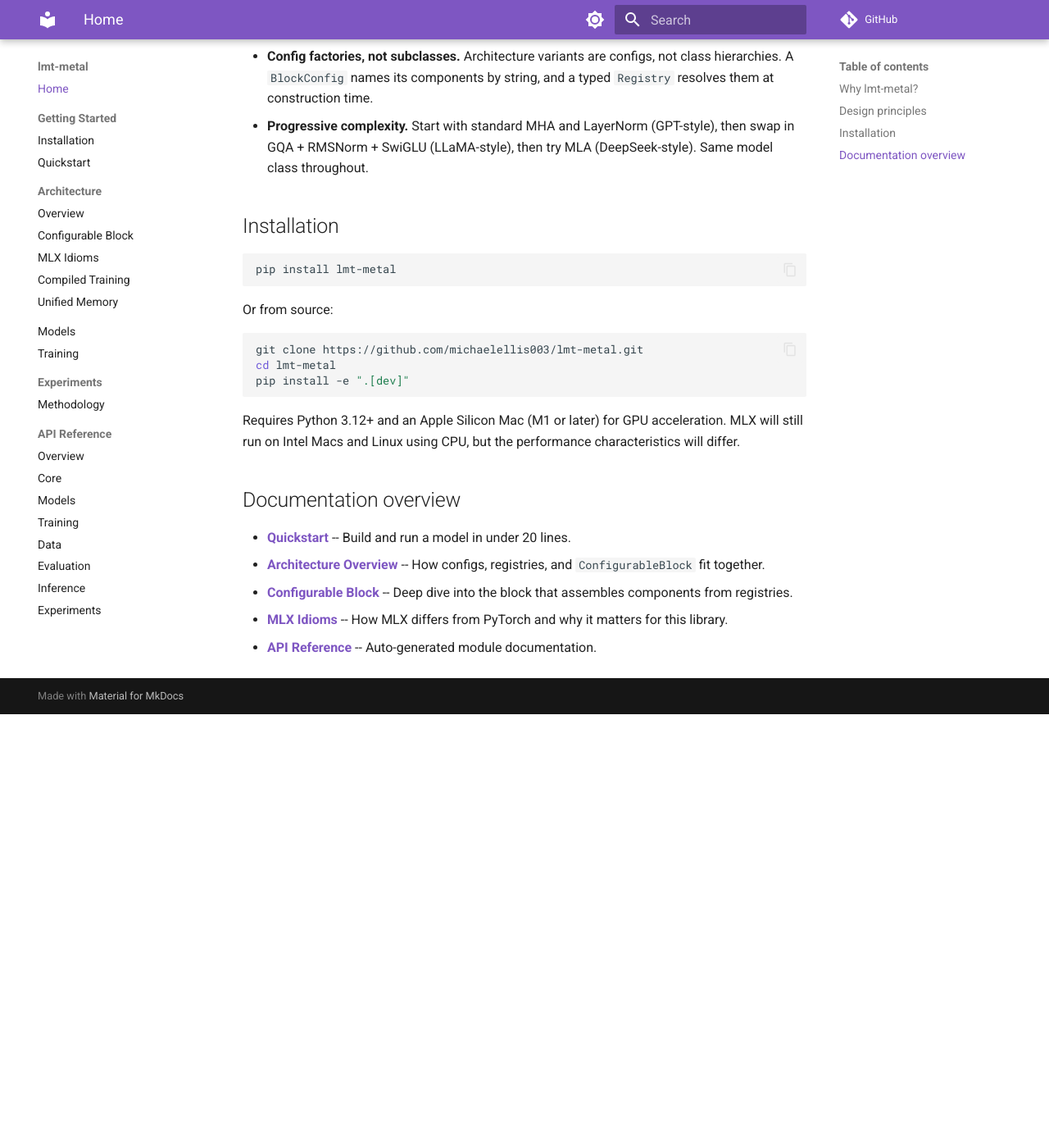
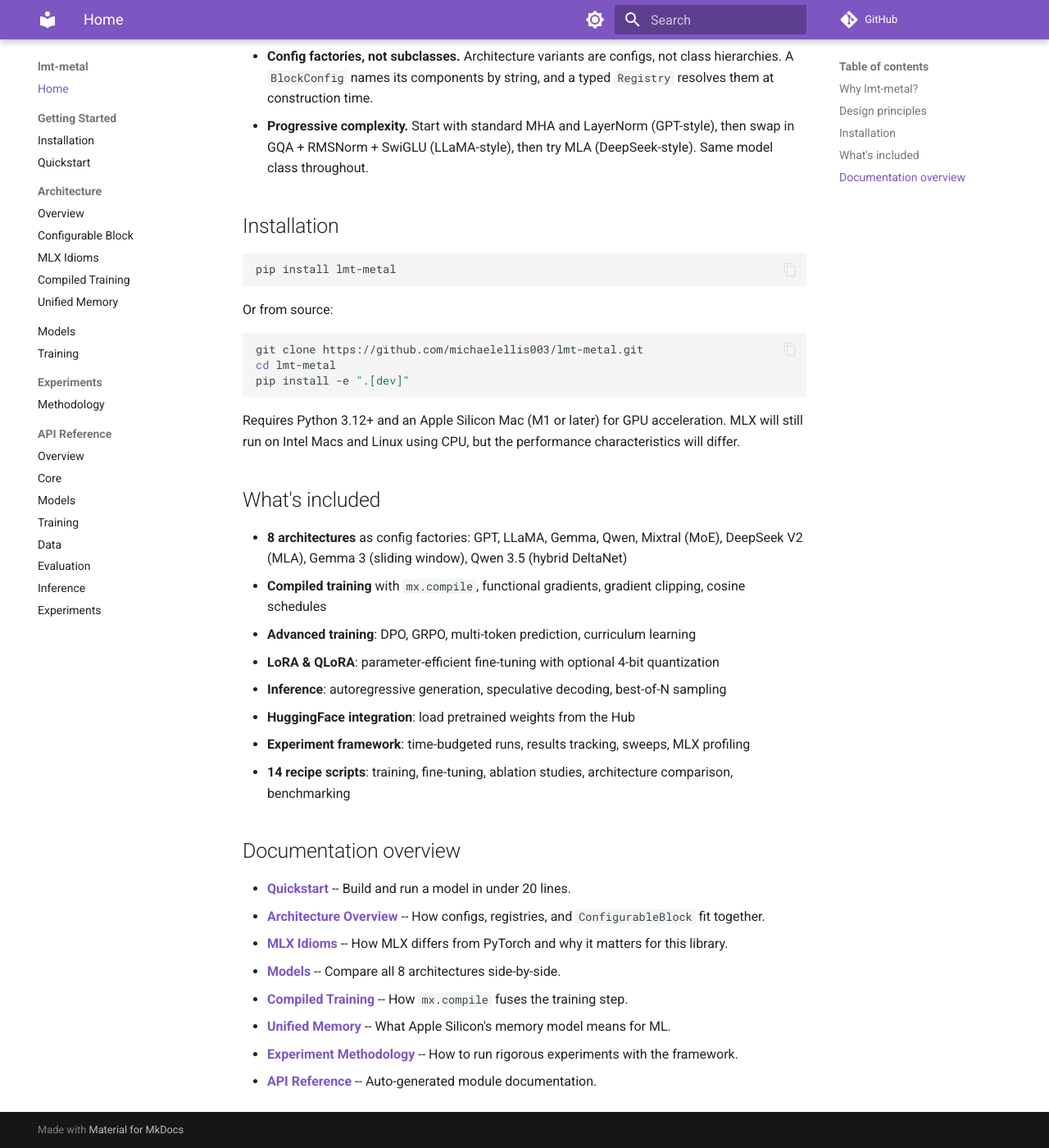
Before and after one commit to michaelellis003/lmxlab, an MkDocs documentation site: the page built from docs/index.md, in a window 1280 px wide and 1400 px high, scrolled down 882 px. Shown: the whole window at 82% size. Built offline with MkDocs 1.6.1 and Material for MkDocs 9.7.7, drawn with Linux system fonts in a browser that asks for light colours; comment, search, counter and statistics services are not loaded; before the commit the page ends 1753 px from its top, so only the background shows below that.

Commit message:
docs: update homepage with complete feature list and doc links (#26)

```diff
--- a/docs/index.md
+++ b/docs/index.md
@@ -59,14 +59,30 @@
 MLX will still run on Intel Macs and Linux using CPU, but the performance
 characteristics will differ.
 
+## What's included
+
+- **8 architectures** as config factories: GPT, LLaMA, Gemma, Qwen, Mixtral (MoE), DeepSeek V2 (MLA), Gemma 3 (sliding window), Qwen 3.5 (hybrid DeltaNet)
+- **Compiled training** with `mx.compile`, functional gradients, gradient clipping, cosine schedules
+- **Advanced training**: DPO, GRPO, multi-token prediction, curriculum learning
+- **LoRA & QLoRA**: parameter-efficient fine-tuning with optional 4-bit quantization
+- **Inference**: autoregressive generation, speculative decoding, best-of-N sampling
+- **HuggingFace integration**: load pretrained weights from the Hub
+- **Experiment framework**: time-budgeted runs, results tracking, sweeps, MLX profiling
+- **14 recipe scripts**: training, fine-tuning, ablation studies, architecture comparison, benchmarking
+
 ## Documentation overview
 
 - **[Quickstart](getting-started/quickstart.md)** -- Build and run a model in
   under 20 lines.
 - **[Architecture Overview](architecture/overview.md)** -- How configs, registries,
   and `ConfigurableBlock` fit together.
-- **[Configurable Block](architecture/configurable-block.md)** -- Deep dive into
-  the block that assembles components from registries.
 - **[MLX Idioms](architecture/mlx-idioms.md)** -- How MLX differs from PyTorch
   and why it matters for this library.
+- **[Models](models/index.md)** -- Compare all 8 architectures side-by-side.
+- **[Compiled Training](architecture/compiled-training.md)** -- How `mx.compile`
+  fuses the training step.
+- **[Unified Memory](architecture/unified-memory.md)** -- What Apple Silicon's
+  memory model means for ML.
+- **[Experiment Methodology](experiments/methodology.md)** -- How to run rigorous
+  experiments with the framework.
 - **[API Reference](api/index.md)** -- Auto-generated module documentation.
```
